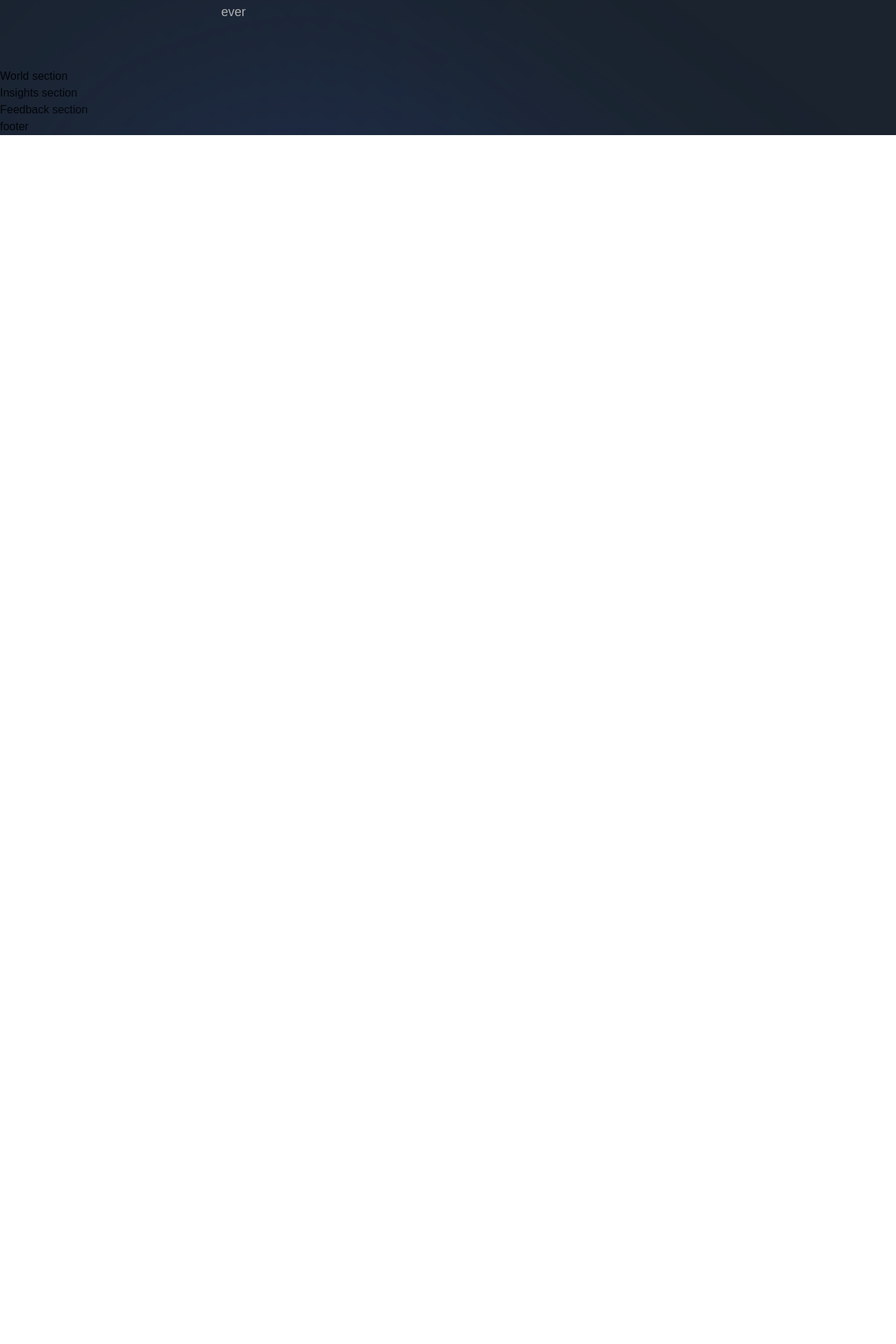
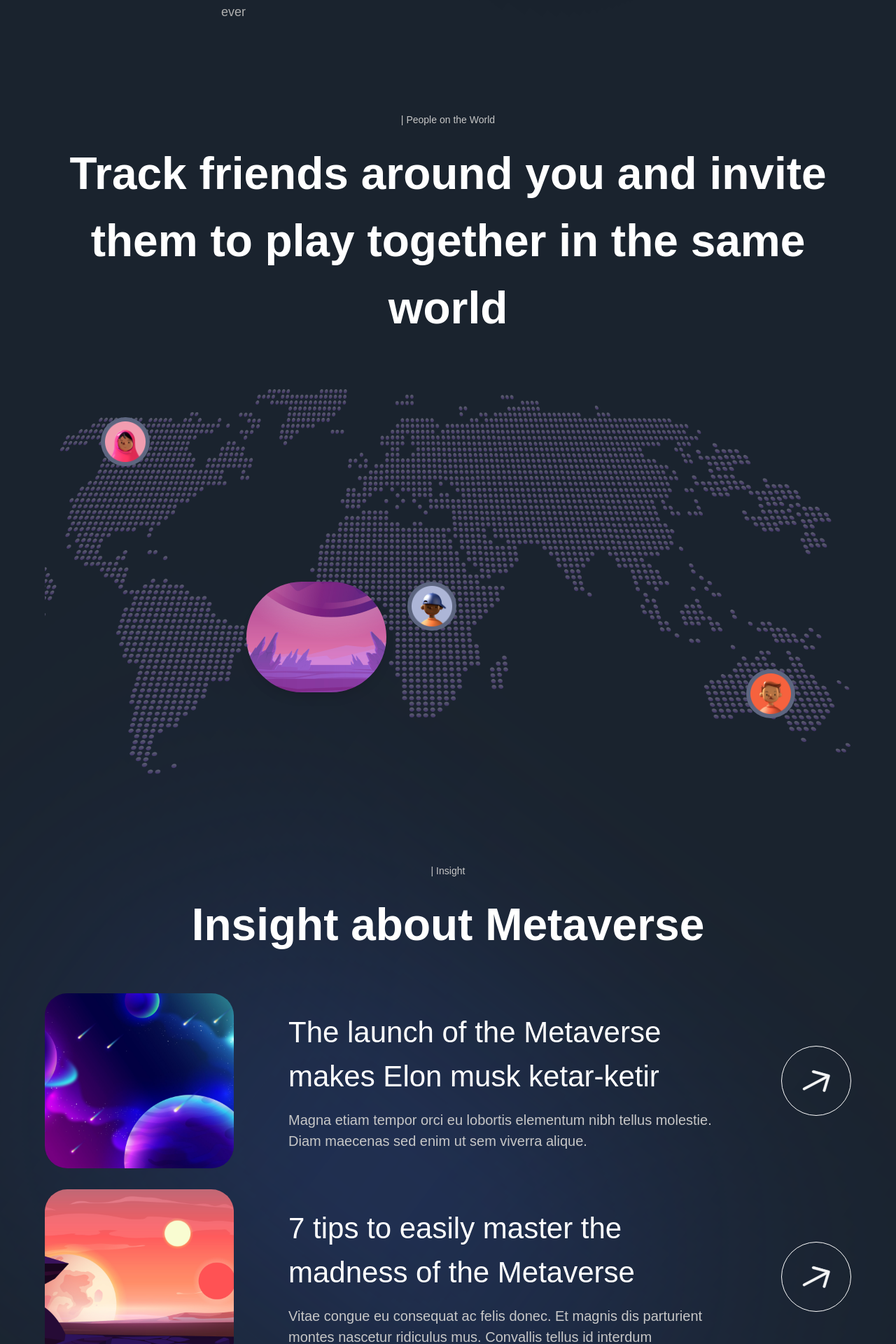
Before and after one commit to weiherng2000/react_tailwind, a Next.js app: page / in a window 1280 px wide. Shown: the part 4100-6020 px from the top of the page at 70% size. Before the commit the page ends 4293 px from the top, so only its background shows below. Built offline with nearby package versions, Linux system fonts and the light colour scheme; a web font is replaced by a local one.

Commit message:
some touches

```diff
--- a/components/InsightCard.jsx
+++ b/components/InsightCard.jsx
@@ -1,9 +1,33 @@
 'use client';
 
-const InsightCard = () => (
-  <div>
-    Insight Card
-  </div>
+import {motion} from 'framer-motion';
+
+import { fadeIn } from '../utils/motion';
+const InsightCard = ({imgUrl,title,subtitle,index}) => (
+  <motion.div
+   variant = {fadeIn('up','spring',index*0.5,1)}
+   className = "flex md:flex-row flex-col gap-4">
+    <img
+    src = {imgUrl}
+    alt = "planet-01"
+    className = "md:w-[270px] w-full h-[250px] rounded-[32px] object-cover"/>
+
+    <div className = "w-full flex justify-between items-center">
+      <div className = "flex-1 md:ml-[62px] flex flex-col max-w-[650px]">
+        <h4 className = "font-normal lg:text-[42px] text-[26px] text-white">{title}</h4>
+        <p className='mt-[16px] font-normal lg:text-[20px]
+        text-[14px] text-secondary-white'>{subtitle}</p>
+      </div>
+
+      <div className='lg:flex hidden items-center justify-center
+      w-[100px] h-[100px] rounded-full bg-transparent border-[1px] border-white'>
+        <img
+        src = "arrow.svg"
+        alt = "arrow"
+        className = "w-[40%] h-[40%] object-contain"/>
+      </div>
+    </div>
+  </motion.div>
 );
 
 export default InsightCard;
--- a/sections/Insights.jsx
+++ b/sections/Insights.jsx
@@ -1,8 +1,37 @@
 'use client';
 
+import {motion} from 'framer-motion';
+import {InsightCard,TitleText,TypingText } from '../components';
+import styles from '../styles';/*styles is index.js but we export it as styles component*/
+import {staggerContainer} from '../utils/motion'; /*utils motion contains some specific code for animation*/
+import{insights} from '../constants';
+
+
+
 const Insights = () => (
-  <section>
-    Insights section
+  <section className = {`${styles.paddings} relative z-10`}>
+    <motion.div
+    variants={staggerContainer}
+    inital = "hidden"
+    whileInView= "show"
+    viewport = {{once: 'false' ,amount: 0.25}}
+    className = {`${styles.innerWidth} mx-auto flex
+   flex-col `}>
+
+    <TypingText title = "| Insight"
+    textStyles= "text-center"/>
+
+    <TitleText title = "Insight about Metaverse"
+    textStyles="text-center"/>
+
+    <div className = "mt-[50px] flex flex-col gap-[30px]">
+        {insights.map((insight,index) => (
+          <InsightCard key = {`insight-${index}`}
+          {...insight} index = {index+1} />
+        ))}
+    </div>
+
+   </motion.div>
   </section>
 );
 
--- a/sections/World.jsx
+++ b/sections/World.jsx
@@ -1,8 +1,69 @@
 'use client';
 
+import {motion} from 'framer-motion';
+import {TitleText,TypingText } from '../components';
+import styles from '../styles';/*styles is index.js but we export it as styles component*/
+import {staggerContainer,fadeIn} from '../utils/motion'; /*utils motion contains some specific code for animation*/
+
+
+
 const World = () => (
-  <section>
-    World section
+  <section className = {`${styles.paddings} relative z-10`}>
+    <motion.div
+    variants={staggerContainer}
+    inital = "hidden"
+    whileInView= "show"
+    viewport = {{once: 'false' ,amount: 0.25}}
+    className = {`${styles.innerWidth} mx-auto flex
+   flex-col `}>
+      <TypingText title = "| People on the World" textStyles = "text-center"/>
+      <TitleText title = {(
+      <>
+           Track friends around you and invite them to play together in the same world
+      </>
+      )}
+          textStyles= "text-center"
+      />
+
+      <motion.div
+       variant = {fadeIn('up','tween',0.3,1)}
+       className = "relative mt-[68px] flex w-full h-[550px]">
+
+          <img
+           src = "/map.png"
+           alt = "map"
+           className = "w-full h-full object-cover"/>
+
+          <div className = "absolute bottom-20 right-20 w-[70px] h-[70px] p-[6px] rounded-full bg-[#5d6680]">
+              <img
+              src = "people-01.png"
+              alt = "people"
+              className = "w-full h-full"
+              />
+          </div>
+          <div className = "absolute top-10 left-20 w-[70px] h-[70px] p-[6px] rounded-full bg-[#5d6680]">
+              <img
+              src = "people-02.png"
+              alt = "people"
+              className = "w-full h-full"
+              />
+          </div>
+          <div className = "absolute top-1/2 left-[45%] w-[70px] h-[70px] p-[6px] rounded-full bg-[#5d6680]">
+              <img
+              src = "people-03.png"
+              alt = "people"
+              className = "w-full h-full"
+              />
+          </div>
+          <div className = "absolute top-1/2 left-[25%] overflow-hidden rounded-full shadow-lg">
+              <img
+              src = "worldcard.png"
+              alt = "people"
+              className = "w-full h-full "
+              />
+          </div>
+      </motion.div>
+    </motion.div>
   </section>
 );
 
```
Also changed, not shown: public/Mask Group.png (added), public/worldcard.png (added).
